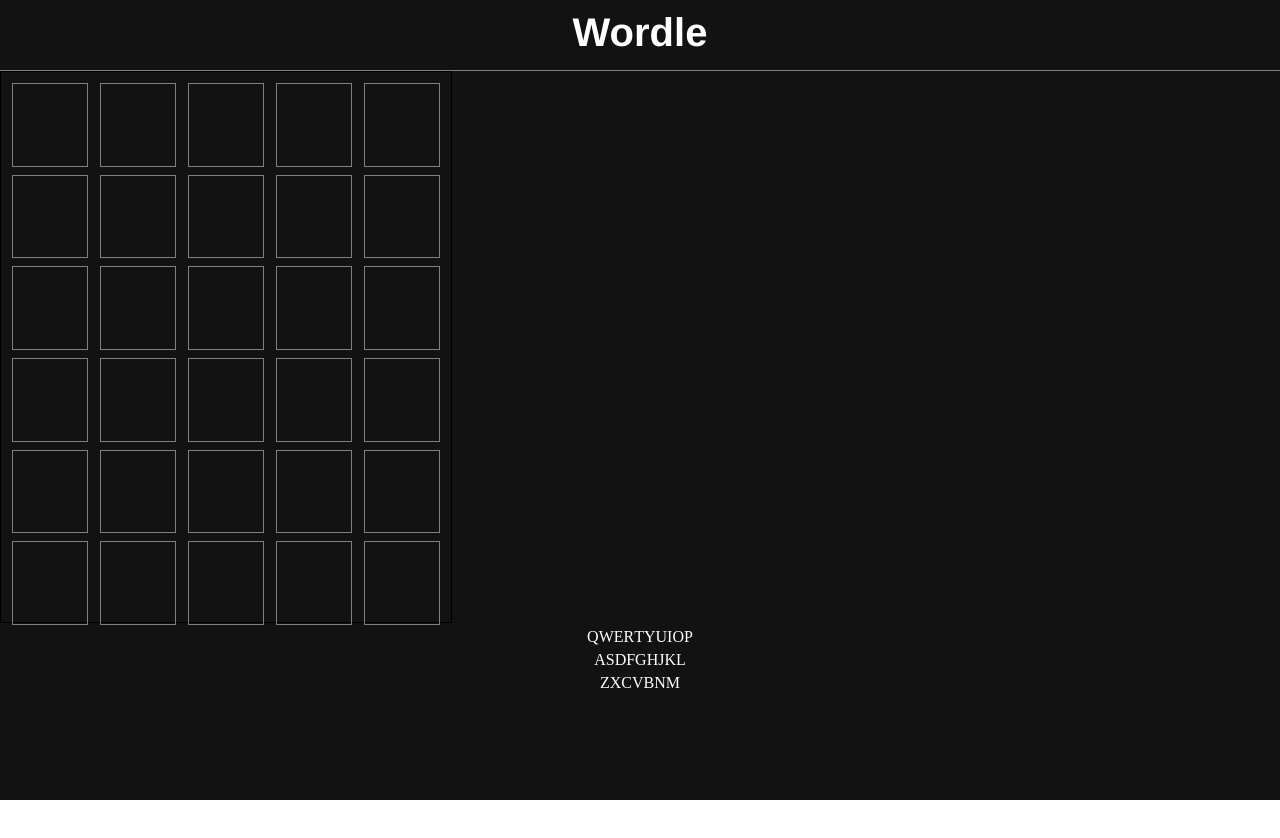
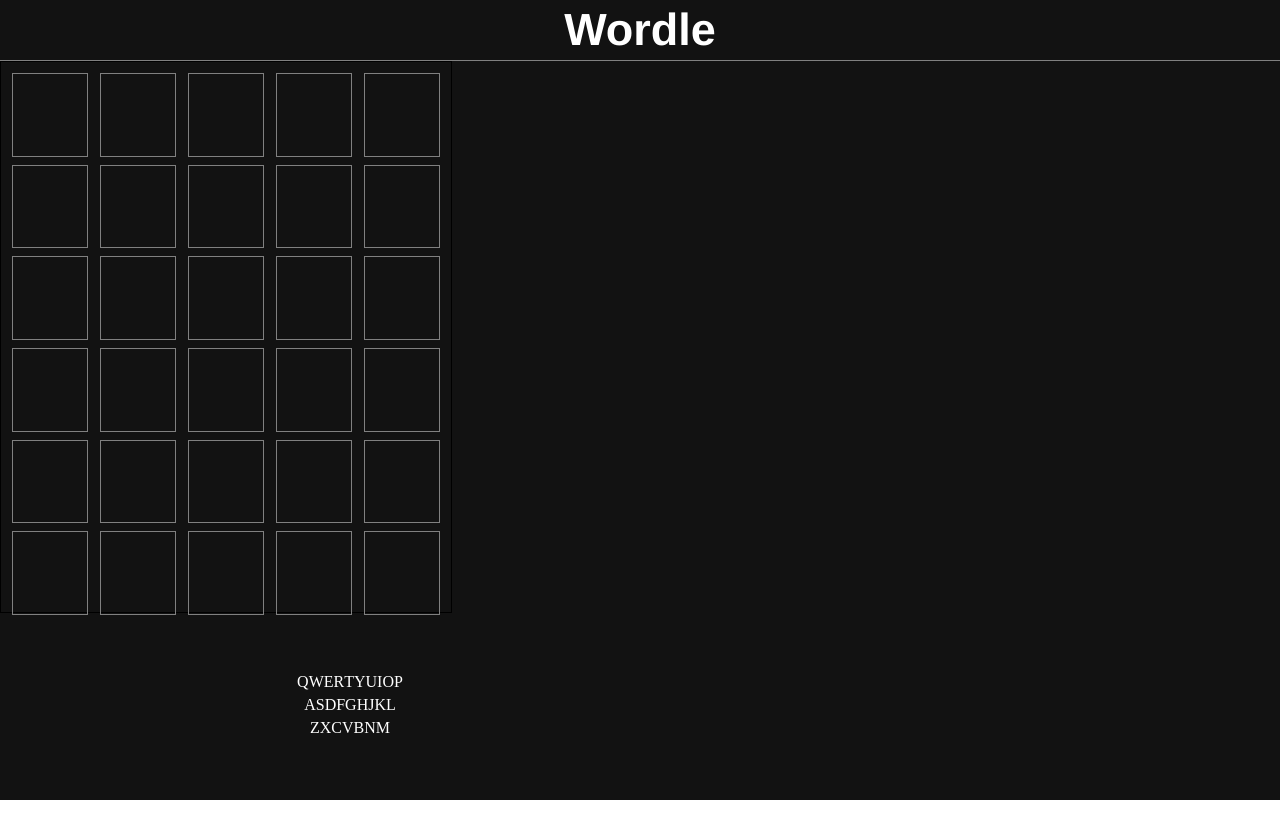
Before and after one commit to justinc0251/wordle-clone, a React (Create React App) app: page / in a window 1280 px wide. Shown: the top 838 px of the page. Before the commit the page ends 800 px from the top, so only its background shows below. Built offline with nearby package versions, Linux system fonts and the light colour scheme.

Commit message:
Add padding

```diff
--- a/src/App.css
+++ b/src/App.css
@@ -17,14 +17,14 @@
   margin: 0;
   border-bottom: 1px solid grey;
   display: grid;
-  padding-top: 10px;
+  place-items: center;
 }
 
 nav h1 {
   margin: 0;
   font-family: Helvetica, Arial, sans-serif;
   color: white;
-  font-size: 40px;
+  font-size: 45px;
 }
 .game {
   width: 100vw;
@@ -63,6 +63,12 @@
   font-family: Arial, Helvetica, sans-serif;
 }
 
+.keyboard {
+  width: 700px;
+  height: 300px;
+  margin-top: 60px;
+}
+
 .keyLine1 {
   flex: 33%;
   display: flex;
```
